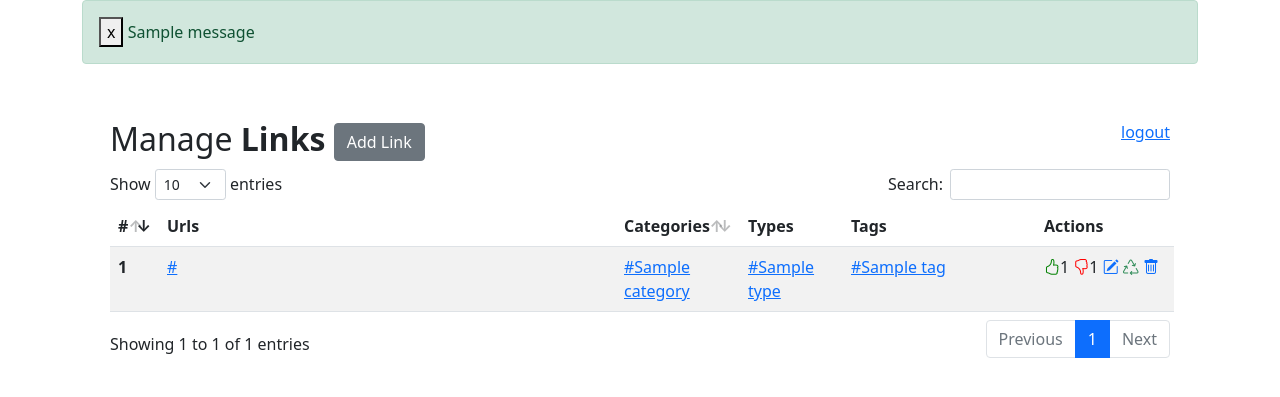
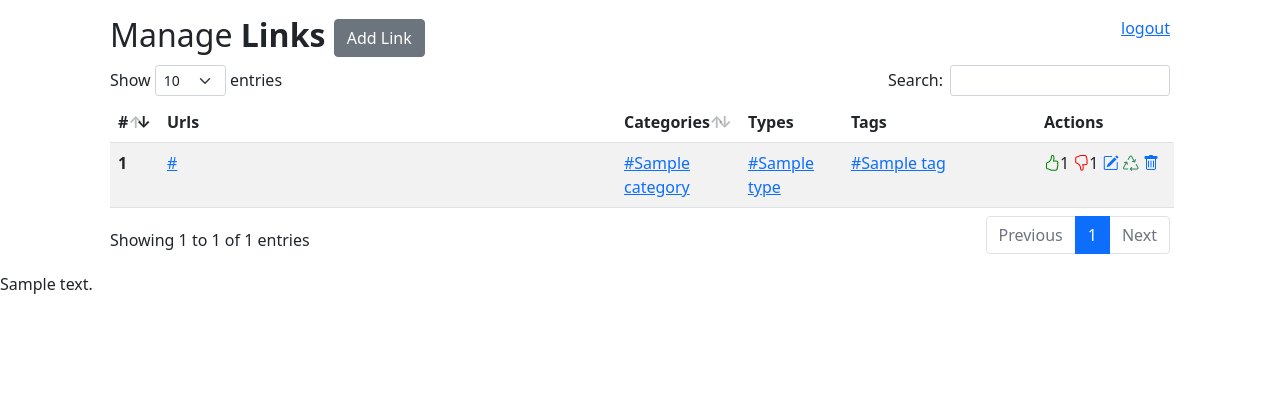
Before and after one commit to CobblePot59/links, a Flask app: template volumes/app/templates/index.html in a window 1280 px wide. Shown: the top 397 px of the page. Run offline with Flask 3, Linux system fonts and the light colour scheme; tables that the repository leaves empty hold one stand-in row (values such as "Sample post"); the template is opened without the code that fills it: values that come from a table or form of the project are taken from there, most other values are stand-ins (such as "Sample title", 1, 10 or a date in 2020); one stand-in notice (Sample message) is shown; parts of the project's set-up code (start-up, migrations or seed data) failed here and were passed over; some libraries are stand-ins or nearby versions.

Commit message:
Update base.html

```diff
--- a/volumes/app/templates/base.html
+++ b/volumes/app/templates/base.html
@@ -5,30 +5,26 @@
     <title>Links</title>
     <meta name="viewport" content="width=device-width, initial-scale=1, maximum-scale=,shrink-to-fit=no">
     <link rel="icon" href="static/img/favicon.png" type="image/x-icon">
-    {% block headers %}{% endblock %}
+
     <link rel="stylesheet" href="static/plugins/bootstrap/bootstrap-icons.css">
     <link rel="stylesheet" href="static/plugins/bootstrap/bootstrap.min.css">
     <link rel="stylesheet" href="static/plugins/dataTables/dataTables.bootstrap5.css">
-  </head>
-  <body>
-    <div class="container">
-      {% for category, message in get_flashed_messages(with_categories=true) %}
-        <div class="alert alert-{{ category }} alert-dismissable" role="alert">
-          <button type="button" class="close" data-bs-dismiss="alert" aria-label="close">
-            <span aria-hidden="true">x</span>
-          </button>
-          {{ message }}
-        </div>
-      {% endfor %}
-      <br>
-      {% block content %}{% endblock %}
-    </div>
+    {{ toastr.include_toastr_css() }}
+    {% block headers %}{% endblock %}
+
     <script src="static/plugins/jquery/jquery.js"></script>
     <script src="static/plugins/jquery/jquery-ui.js"></script>
     <script src="static/plugins/select2/select2.js"></script>
     <script src="static/plugins/bootstrap/bootstrap.bundle.min.js"></script>
     <script src="static/plugins/dataTables/jquery.dataTables.js"></script>
     <script src="static/plugins/dataTables/dataTables.bootstrap5.js"></script>
+    {{ toastr.include_toastr_js() }}
     {% block scripts %}{% endblock %}
+  </head>
+  <body>
+    <div class="container">
+      {% block content %}{% endblock %}
+    </div>
+    {{ toastr.message() }}
   </body>
 </html>
```
